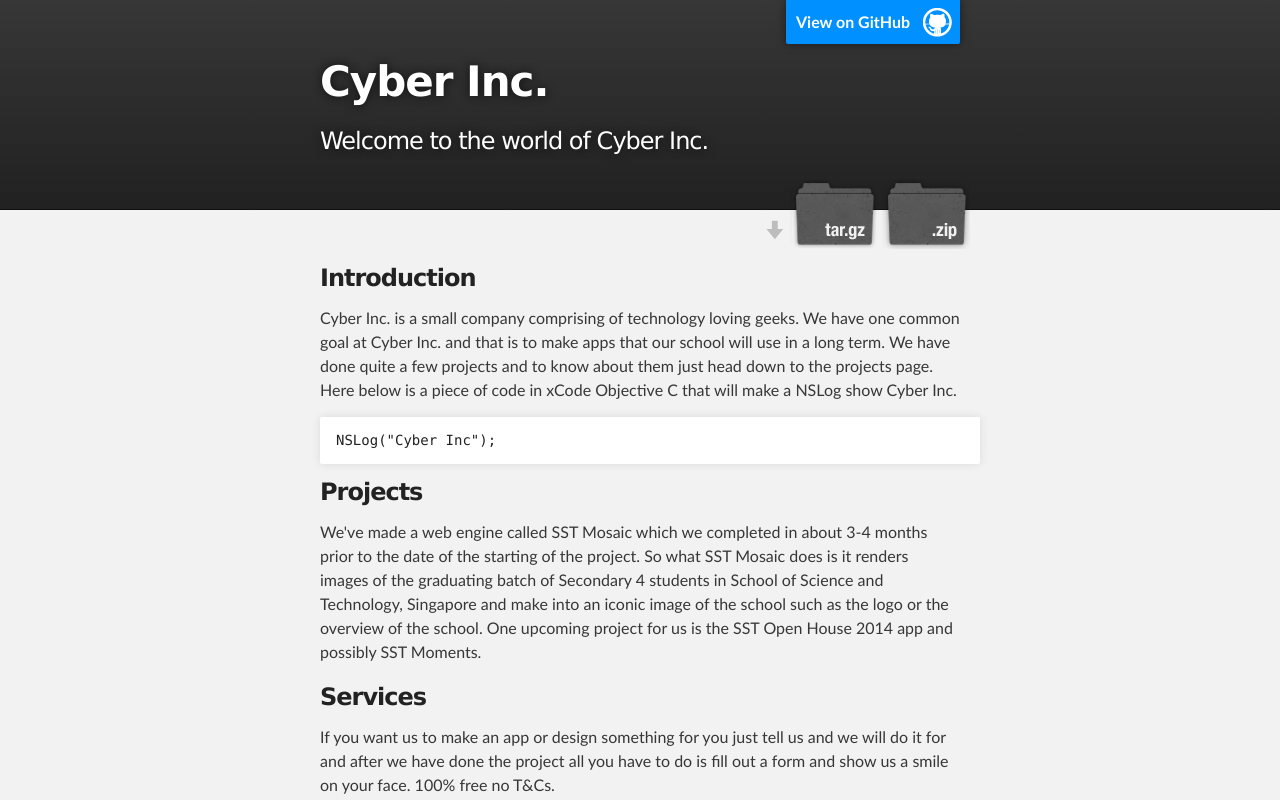
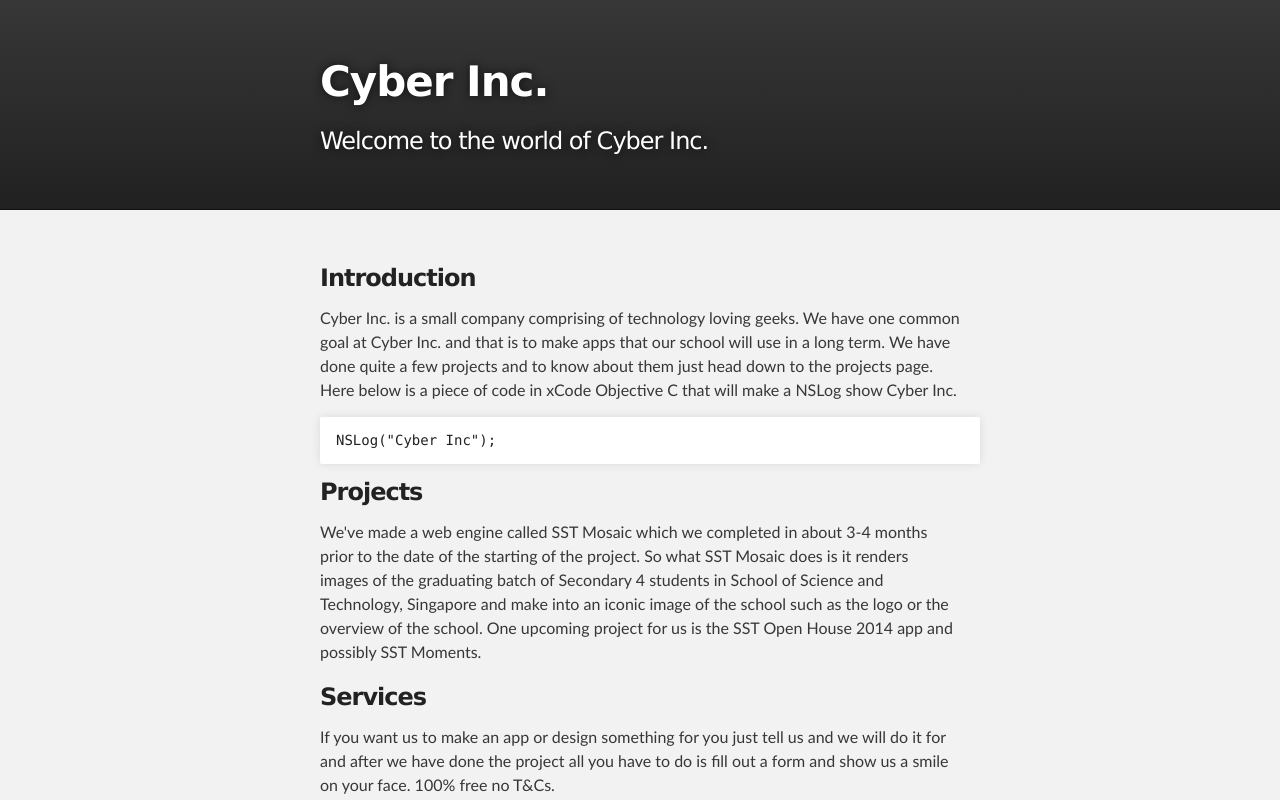
Before and after one commit to aaron1anurag/cyberinc.github.io, a plain HTML site: page index.html in a window 1280 px wide. Shown: the top 800 px of the page. Drawn offline with Linux system fonts and the light colour scheme.

Commit message:
Removed some extra things

```diff
--- a/index.html
+++ b/index.html
@@ -16,15 +16,10 @@
     <!-- HEADER -->
     <div id="header_wrap" class="outer">
         <header class="inner">
-          <a id="forkme_banner" href="https://github.com/aaron1anurag/cyberinc.github.io">View on GitHub</a>
 
           <h1 id="project_title">Cyber Inc.</h1>
           <h2 id="project_tagline">Welcome to the world of Cyber Inc.</h2>
 
-            <section id="downloads">
-              <a class="zip_download_link" href="https://github.com/aaron1anurag/cyberinc.github.io/zipball/master">Download this project as a .zip file</a>
-              <a class="tar_download_link" href="https://github.com/aaron1anurag/cyberinc.github.io/tarball/master">Download this project as a tar.gz file</a>
-            </section>
         </header>
     </div>
 
```
